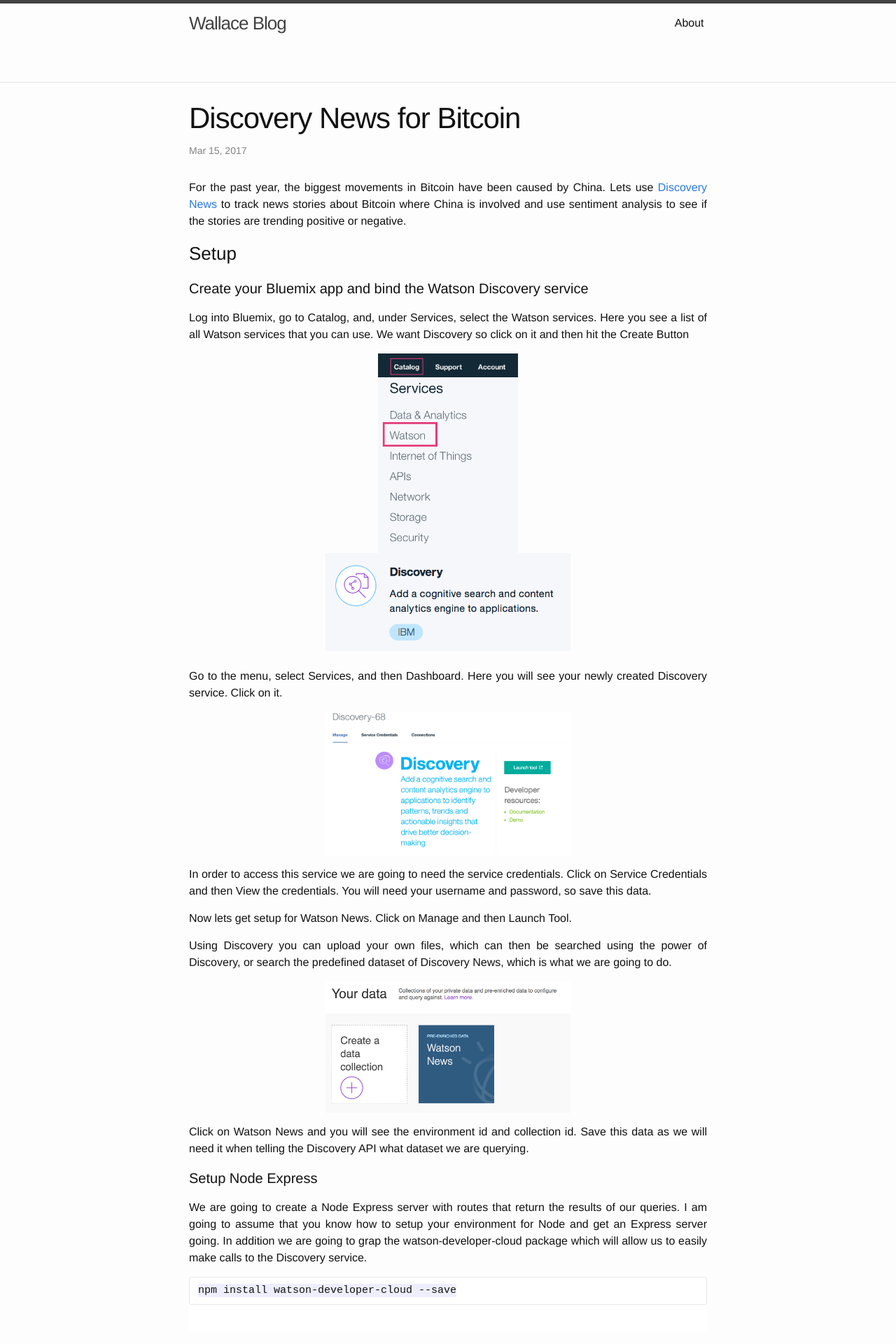
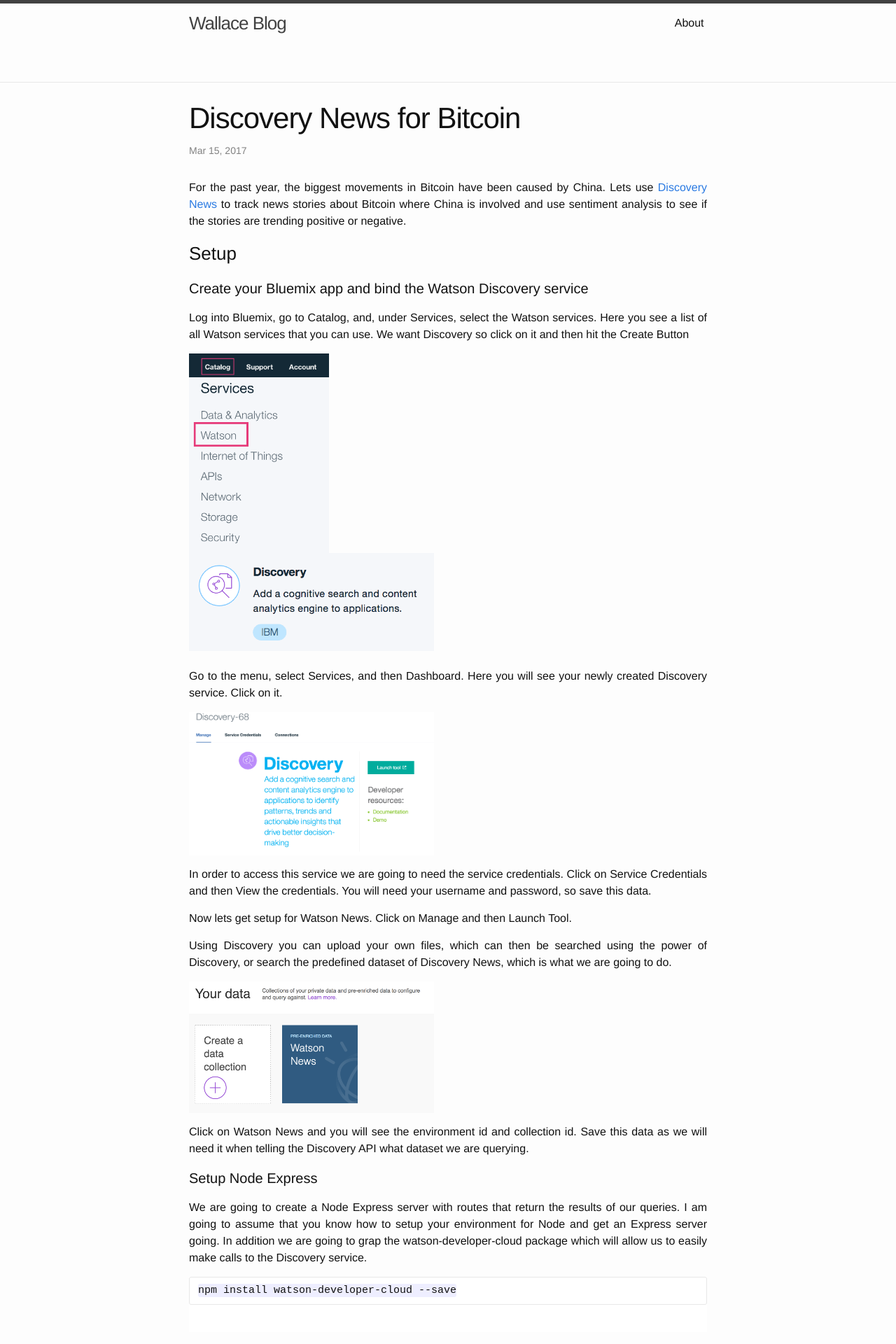
Before and after one commit to pwcremin/pwcremin.github.io, a Jekyll site: the page built from _posts/2017-03-15-discovery-news-bitcoin.markdown, in a window 1280 px wide. Shown: the top 1920 px of the page at 70% size. Built offline with Jekyll 4.4.1, drawn with Linux system fonts in a browser that asks for light colours; comment, search, counter and statistics services are not loaded.

Commit message:
Update 2017-03-15-discovery-news-bitcoin.markdown

```diff
--- a/_posts/2017-03-15-discovery-news-bitcoin.markdown
+++ b/_posts/2017-03-15-discovery-news-bitcoin.markdown
@@ -18,12 +18,12 @@
 
 div {
     text-align: justify;
+      margin-left:auto;
+  margin-right:auto;
 }
 
 div img {
     display:block;
-  margin-left:auto;
-  margin-right:auto;
 }
 
 div:after {
```
